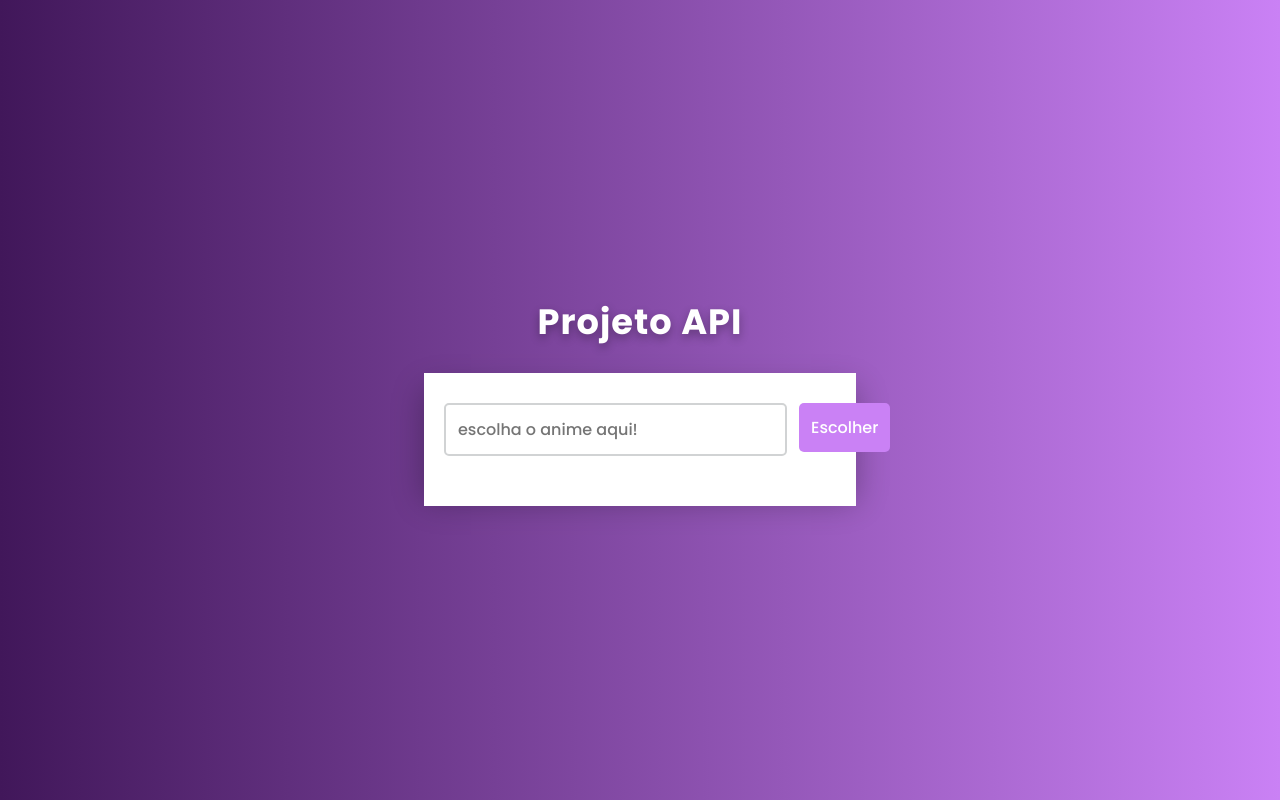
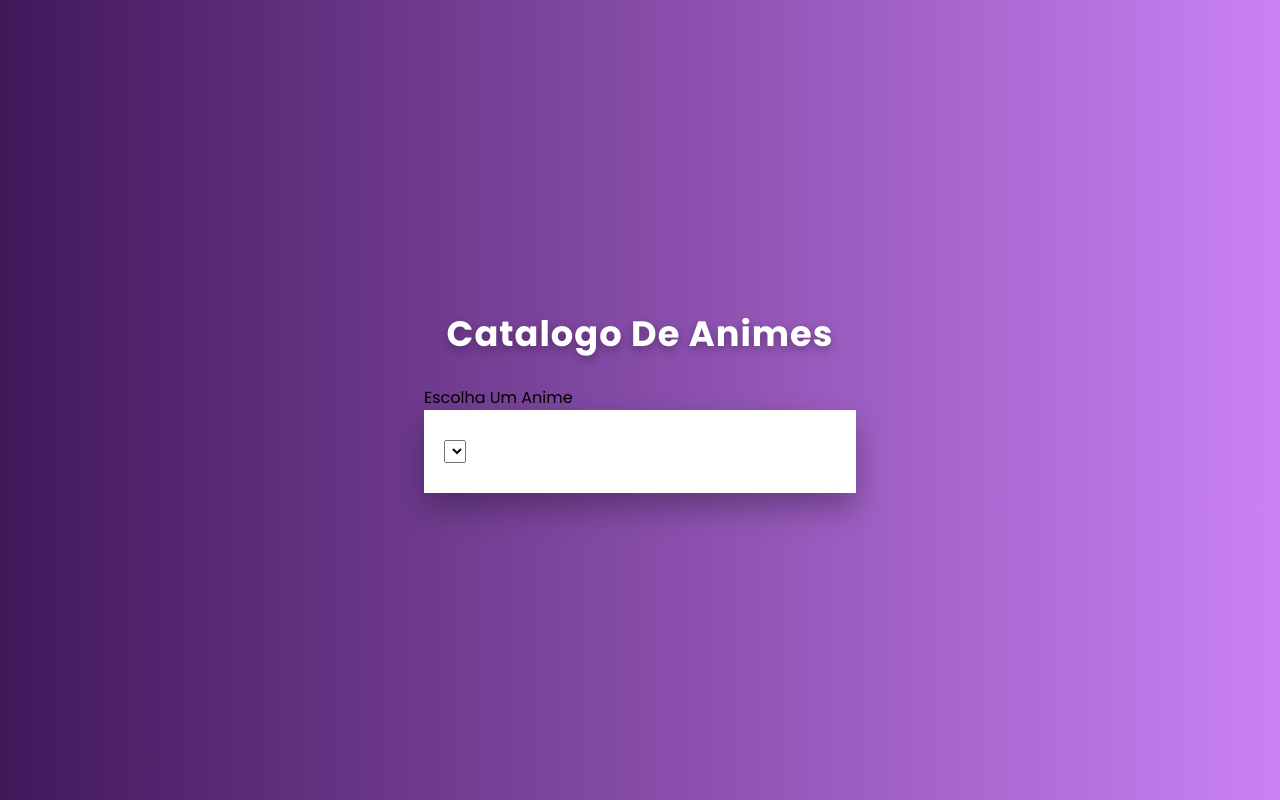
Before and after one commit to GabrielCpereira1/Projeto-final-DEW, a plain HTML site: page index.html in a window 1280 px wide. Drawn offline with Linux system fonts and the light colour scheme.

Commit message:
primeiras mudanças

```diff
--- a/index.html
+++ b/index.html
@@ -15,16 +15,12 @@
   <body>
     <div class="container">
 
-        <h1 class="title">Projeto API</h1>
+        <h1 class="title">Catalogo De Animes</h1>
+        <p class="subtitle">Escolha Um Anime</p>
 
       <div class="new-task-container">
-        <input
-          type="text"
-          class="new-task-input"
-          placeholder="escolha o anime aqui!"
-        />
+        <select class="new-task-select">
 
-        <button class="new-task-button">Escolher</button>
       </div>
 
       <div class="tasks-container"></div>
```
